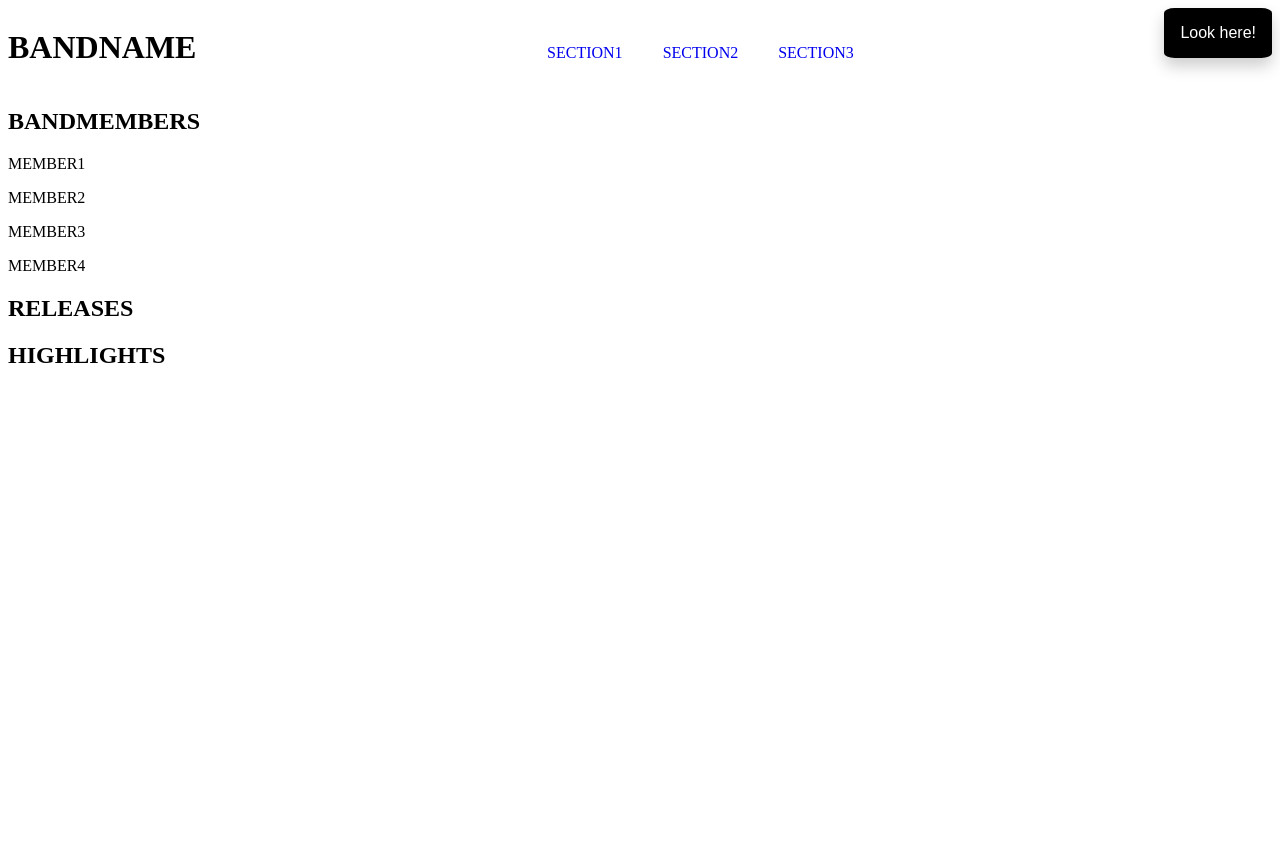
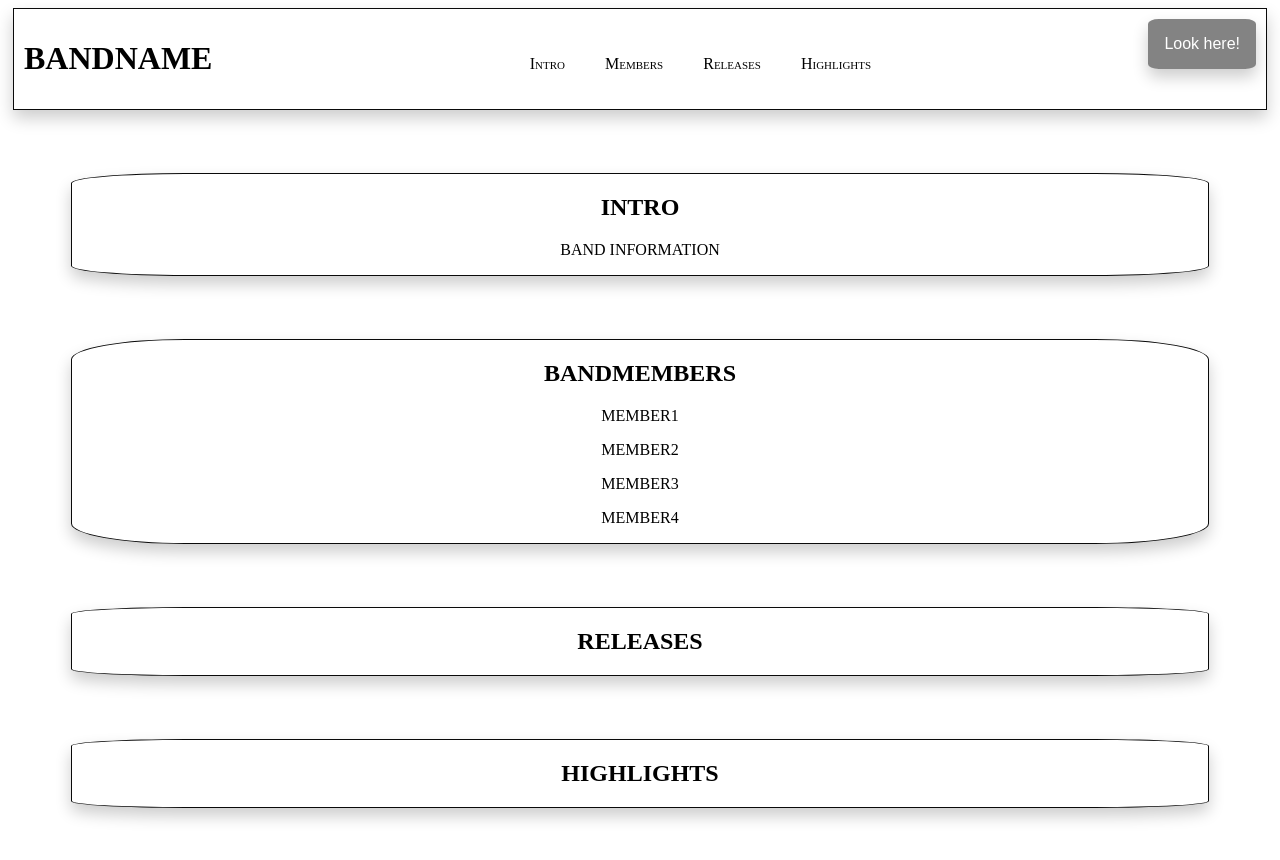
Before and after one commit to JustCallMeWhateverness/Website, a plain HTML site: page index.html in a window 1280 px wide. Before the commit the page ends 800 px from the top, so only its background shows below. Drawn offline with Linux system fonts and the light colour scheme.

Commit message:
Added div tag with class attribute

```diff
--- a/index.html
+++ b/index.html
@@ -15,9 +15,10 @@
             <h1>BANDNAME</h1>
             <nav>
                 <ul>
-                    <li><a href="#">SECTION1</a></li>
-                    <li><a href="#">SECTION2</a></li>
-                    <li><a href="#">SECTION3</a></li>
+                    <li><a href="index.html#intro">Intro</a></li>
+                    <li><a href="index.html#members">Members</a></li>
+                    <li><a href="index.html#releases">Releases</a></li>
+                    <li><a href="index.html#highlights">Highlights</a></li>
                 </ul>
             </nav>
             <!-- Dropdown button for other pages -->
@@ -30,19 +31,33 @@
             </div>
         </div>
     </header>
-    <section>
+    <main>
+        <section id="intro">
+            <div class="container">
+                <h2>INTRO</h2>
+                <p>BAND INFORMATION</p>
+            </div>
+        </section>
+        <section id="members">
+            <div class="container">
                 <h2>BANDMEMBERS</h2>
                 <p>MEMBER1</p>
                 <p>MEMBER2</p>
                 <p>MEMBER3</p>
                 <p>MEMBER4</p>
+            </div>
         </section>
-    <section>
+        <section id="releases">
+            <div class="container">
                 <h2>RELEASES</h2>
+            </div>
         </section>
-    <section>
+        <section id="highlights">
+            <div class="container">
                 <h2>HIGHLIGHTS</h2>
+            </div>
         </section>
+    </main>
     <footer>
     </footer>
 </body>
--- a/style.css
+++ b/style.css
@@ -1,3 +1,13 @@
+body{
+    text-align: center;
+
+}
+header{
+    margin:5px;
+    padding:10px;
+    border:1px solid rgb(10, 10, 10);
+    box-shadow: 0px 8px 16px 0px rgba(0, 0, 0, 0.2)
+}
 ul {
     list-style-type: none;
 
@@ -11,11 +21,19 @@ li {
 a {
     text-decoration: none;
     font-variant: small-caps;
+    color:black;
 }
 
 a:hover {
     font-size: 120%;
     transition: ease-in-out;
+}
+
+.container{
+    margin:5%;
+    border: 1px solid rgb(10, 10, 10);
+    border-radius: 10%;
+    box-shadow: 0px 8px 16px 0px rgba(0, 0, 0, 0.2)
 }
 
 .header {
@@ -24,7 +42,7 @@ a:hover {
 }
 
 .dropbtn {
-    background: black;
+    background: rgba(0, 0, 0, 0.486);
     color: white;
     padding: 16px;
     font-size: 16px;
@@ -35,8 +53,9 @@ a:hover {
 }
 
 .dropdown {
-    position: relative;
+    position:relative;
     display: inline-block;
+
 }
 
 .dropdown-content {
```
Lines whose indentation alone changed are shown as unchanged.
